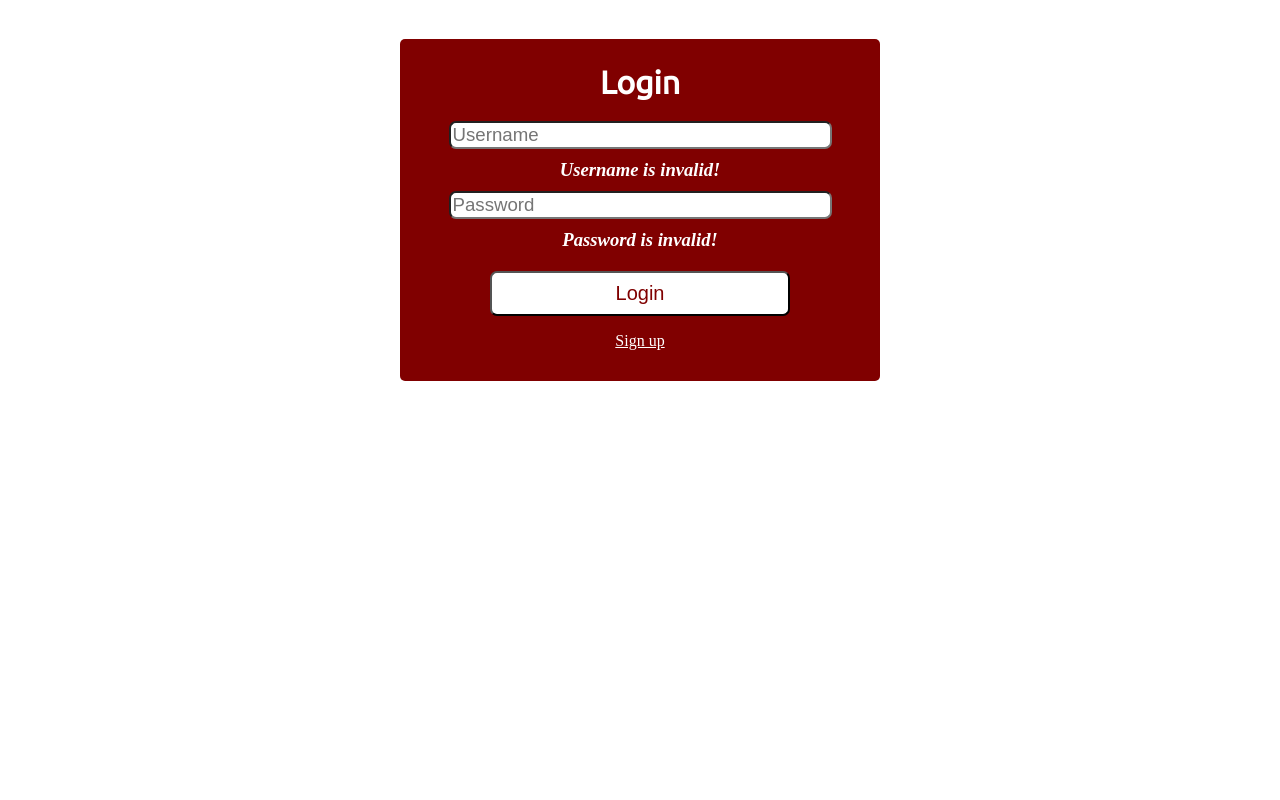
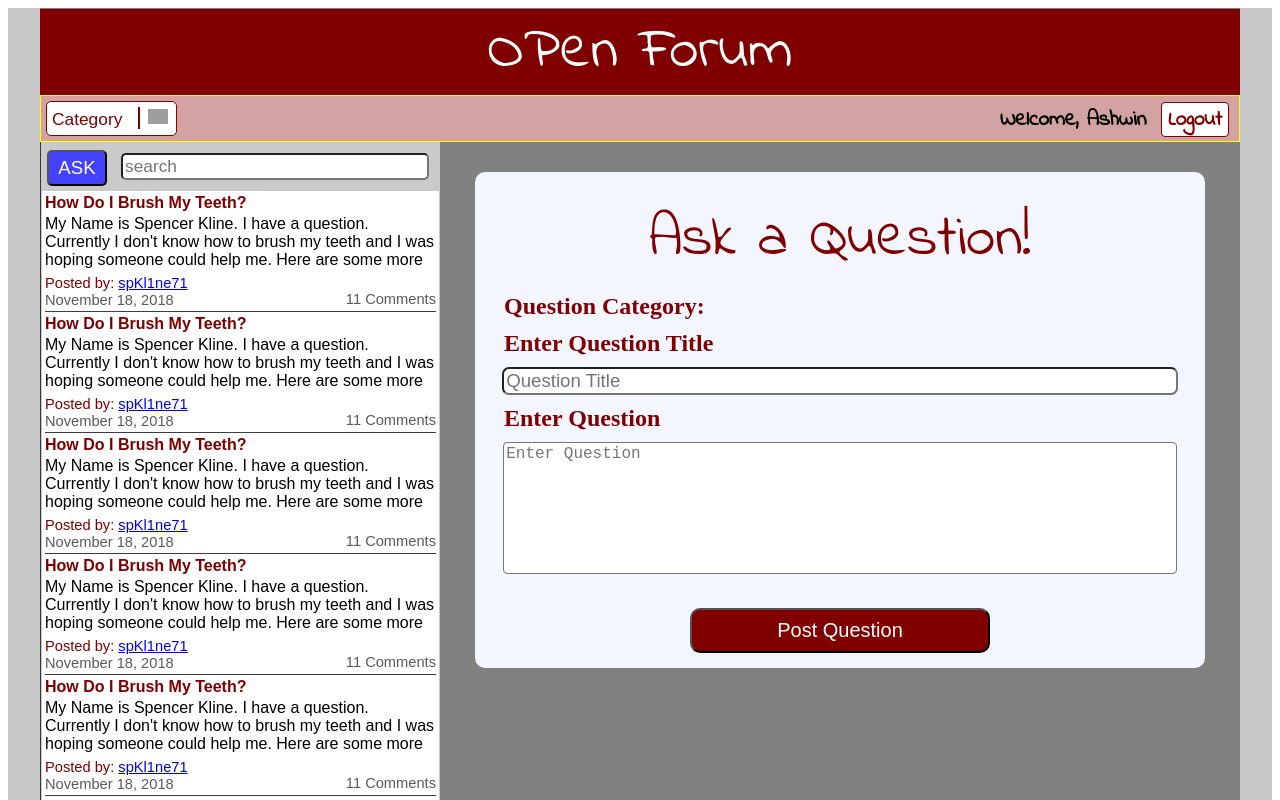
Before and after one commit to amahesh98/CS252_Forum, an Angular app in the folder public/: page /ask in a window 1280 px wide. Before the commit this address led to /login. Shown: the top 800 px of the page. Built offline with nearby package versions, Linux system fonts and the light colour scheme; grey boxes are pictures that could not be loaded.

Commit message:
Fetch questions server call

```diff
--- a/public/src/app/app-routing.module.ts
+++ b/public/src/app/app-routing.module.ts
@@ -10,7 +10,7 @@ const routes: Routes = [
   {path:'login', component:LoginComponent},
   {path: 'registration', component:RegistrationComponent},
   {path: 'question/:qid', component:SinglePostComponent},
-  {path: 'new-question', component:NewQuestionComponent},
+  {path: 'ask', component:NewQuestionComponent},
   {path: 'user', component:UserComponent},
 ];
 
--- a/public/src/app/app.component.ts
+++ b/public/src/app/app.component.ts
@@ -17,7 +17,8 @@ export class AppComponent {
   }
 
   ngOnInit(){
-    this.logic();
+    // this.logic();
+    this.show_page=true;
   }
 
   logic(){
--- a/public/src/app/new-question/new-question.component.css
+++ b/public/src/app/new-question/new-question.component.css
@@ -1,5 +1,5 @@
 div.mainBox{
-    background:rgb(202,202,202);
+    background:rgb(243, 245, 255);
     border-radius:10px;
     width:700px;
     display:block;
@@ -74,8 +74,15 @@ button.post{
     margin-top:20px;
     font-size:15pt;
 }
+button.post:hover{
+    background:rgb(102, 0, 0);
+    color:rgb(190, 190, 190);
+}
 
 textarea.question {
     border-radius: 4px;
     margin: 10px;
+    font-size:12pt;
+    width:667.6px;
+    resize:none;
 }
--- a/public/src/app/new-question/new-question.component.html
+++ b/public/src/app/new-question/new-question.component.html
@@ -6,7 +6,7 @@
         <input type='text' class='TitleBox' placeholder='Question Title' [(ngModel)]="questionTitle">
         <p class="error" *ngIf="showErr_title">Title is invalid!</p>
         <h2 class="questionTitle">Enter Question</h2>
-        <textarea rows="10" cols="90" class="question" placeholder="Enter Question" [(ngModel)]="questionText"></textarea>
+        <textarea rows='7' cols="90" class="question" placeholder="Enter Question" [(ngModel)]="questionText"></textarea>
         <p class="error" *ngIf="showErr_question">Question is invalid!</p>
       </div>
       <button class='post' (click)="submitQuestion()">Post Question</button>
--- a/public/src/app/new-question/new-question.component.ts
+++ b/public/src/app/new-question/new-question.component.ts
@@ -8,7 +8,6 @@ import { HttpService }  from '../http.service';
   styleUrls: ['./new-question.component.css']
 })
 export class NewQuestionComponent implements OnInit {
-  questionCategory:string;
   questionTitle:string;
   questionUser:any;
   questionText:string;
@@ -18,14 +17,14 @@ export class NewQuestionComponent implements OnInit {
   showFailure:boolean;
 
   constructor(private _Activatedroute: ActivatedRoute, private _router:Router, private _httpService:HttpService) {
-    this.questionCategory = "";
     this.questionText = "";
     this.questionUser = "";
     this.showErr_question = false;
+    this.questionTitle=""
     this.showErr_title = false;
     this.showSuccess = false;
     this.showFailure = false;
-   }
+  }
 
   ngOnInit() {
 
@@ -44,9 +43,13 @@ export class NewQuestionComponent implements OnInit {
     }else{
       this.showErr_question = false;
     }
+    console.log("Question Error:", this.showErr_question, "Title Error:", this.showErr_title)
 
     if(!this.showErr_title && !this.showErr_question){
-      console.log("send post question request",this.questionTitle," ",this.questionText);
+      // console.log("send post question request",this.questionTitle," ",this.questionText);
+      var category=""//From local Storage
+      var desc=this.questionText
+      var title=this.questionTitle
       //on success route to the question
     }
   }
--- a/public/src/app/questions/questions.component.css
+++ b/public/src/app/questions/questions.component.css
@@ -1,6 +1,7 @@
 div.questionsWrapper{
     background:rgb(202, 202, 202);
     padding:1px;
+    border-left:1px solid rgb(54, 54, 54);
 }
 div.top button{
     width:60px;
--- a/public/src/app/questions/questions.component.html
+++ b/public/src/app/questions/questions.component.html
@@ -1,6 +1,6 @@
 <div class='questionsWrapper'>
   <div class='top'>
-    <button [routerLink]="['/new-question']">ASK</button>
+    <button [routerLink]="['/ask']">ASK</button>
     <input type='text' placeholder='search'>
   </div>
   <div class='questions' (click)="showQuestion()">
@@ -9,7 +9,7 @@
       <p class='qDesc'>My Name is Spencer Kline. I have a question. Currently I don't know how to brush my teeth and I was hoping someone could help me. Here are some more words to take up space</p>
       <p class='qName'>Posted by: <a href='#'>spKl1ne71</a></p>
       <p class='qDate'>November 18, 2018</p>
-      <a class='numResponses' href='#'>11 Comments</a>
+      <a class='numResponses'>11 Comments</a>
     </div>
     <div class='question'>
       <p class='qTitle'>How Do I Brush My Teeth?</p>
--- a/public/src/app/single-post/single-post.component.css
+++ b/public/src/app/single-post/single-post.component.css
@@ -130,7 +130,7 @@ div.comment p.cDate{
     margin-bottom:10px;
 }
 div.comments{
-    max-height:500px;
+    max-height:570px;
     overflow:scroll;
     background:rgb(208, 208, 255);
     width:760px;
```
Also changed, not shown: 1 other file (tests, documents, lock files or other folders).
